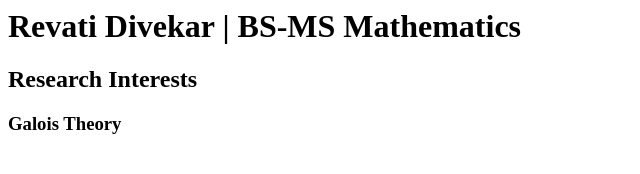
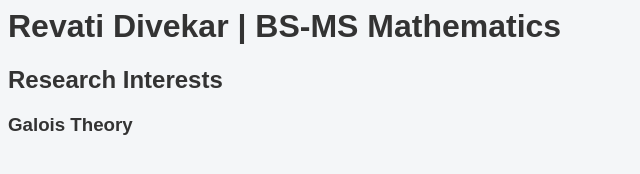
Before and after one commit to revati-divekar/revati-divekar.github.io, a plain HTML site: page index.html in a window 1280 px wide. Shown: the whole page, without its empty margins (0-640 px from the left). Drawn offline with Linux system fonts and the light colour scheme.

Commit message:
Update index.html

```diff
--- a/index.html
+++ b/index.html
@@ -1,3 +1,13 @@
+<head>
+  <style>
+    body {
+      background-color: #f4f6f8; /* Soft light grey background */
+      color: #333333;           /* Dark grey readable text */
+      font-family: Arial, sans-serif;
+    }
+  </style>
+</head>
+
 <h1>Revati Divekar | BS-MS Mathematics</h1>
 <h2>Research Interests</h2>
 <h3>Galois Theory</h3>
```
